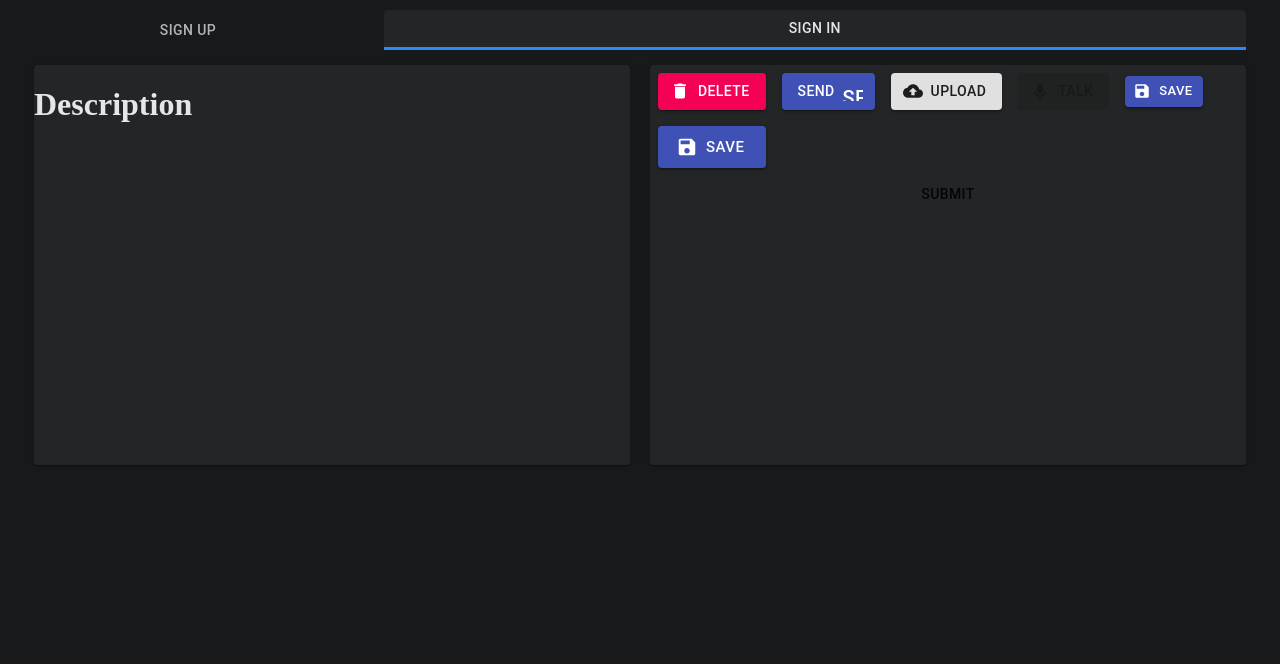
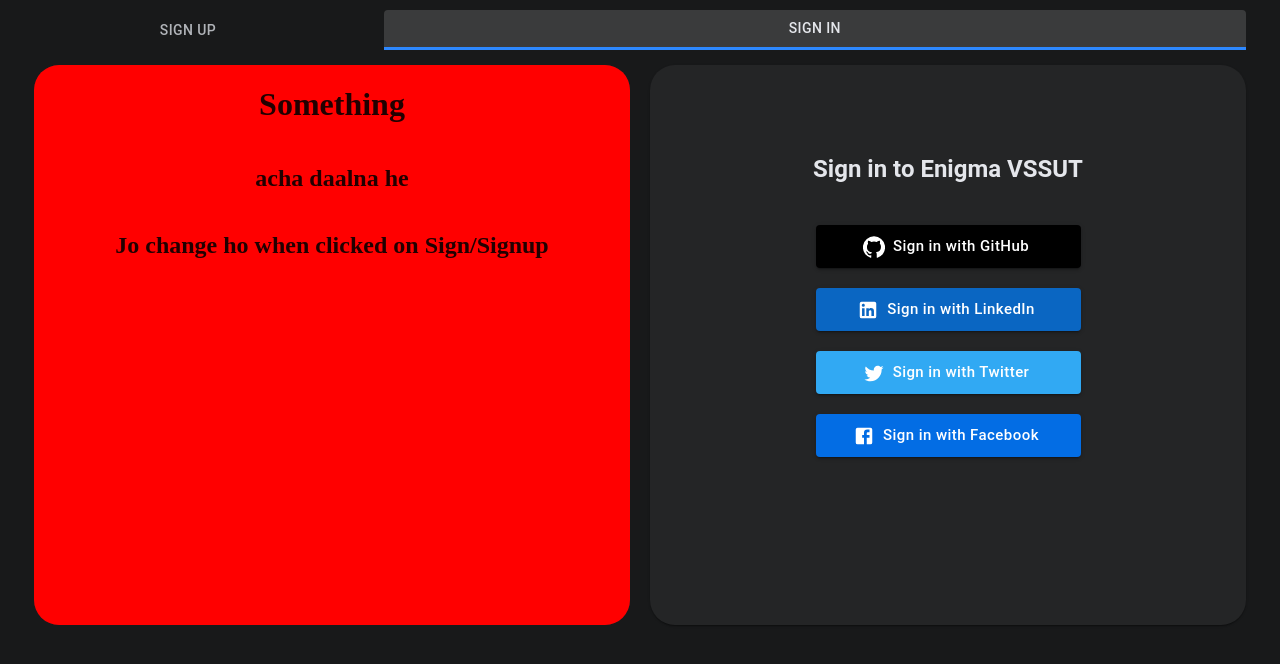
Before and after one commit to EnigmaVSSUT/EnigmaCMS-FrontEnd, a React (Create React App) app: page /auth in a window 1280 px wide. Shown: the top 664 px of the page. Built offline with nearby package versions, Linux system fonts and the light colour scheme.

Commit message:
flipcard

```diff
--- a/src/colors.js
+++ b/src/colors.js
@@ -1,12 +1,16 @@
 export const white = "#ededee";
 export const grey = "#7a7a8c";
 export const green = "#35ff1f";
+export const black = '#000'
 export const darkPrimary = "#18191a";
 export const darkSecondary = "#242526";
 export const darkHighlight = "#3a3b3c";
 export const foregroundActive= "#e4e6eb";
 export const foregroundInactive= "#b0b3b8";
 export const blue = "#2d88ff";
+export const blueTwitter = "#31a9f3";
+export const blueFacebook = "#036de4";
+export const blueLinkedIn = "#0a66c2";
 
 export const body = {
   backgound: darkPrimary,
@@ -17,7 +21,7 @@
   foregroundActive
 };
 export const button = {
-  backgound: darkSecondary,
+  backgound: darkHighlight,
   foregroundActive,
   foregroundInactive
 };
--- a/src/components/Auth/Auth.jsx
+++ b/src/components/Auth/Auth.jsx
@@ -3,7 +3,7 @@
 // import Navbar from "../Navbar/navbar";
 import { Box, Container, Hidden, makeStyles } from "@material-ui/core";
 import AuthCard from "./sections/AuthCard";
-import Description from "./sections/Description";
+import FlipCard from "./sections/FlipCard";
 import SectionSelector from "./sections/SectionSelector";
 import * as colors from "./../../colors";
 
@@ -37,18 +37,17 @@
   return (
     <Container className={classes.body}>
       {/* <Navbar/> */}
-      <SectionSelector
-        handleChangeSection={handleChangeSection}
-      />
+      <SectionSelector handleChangeSection={handleChangeSection} />
       <Box className={classes.mainContainer}>
         <Box display="flex" alignContent="flex-start" className={classes.movingBox}>
-          <AuthCard />
+          <AuthCard type="Sign up" />
           <Hidden xsDown>
-            <Description />
+            <FlipCard />
           </Hidden>
-          <AuthCard />
+          <AuthCard type="Sign in" />
         </Box>
       </Box>
+      {/* <Footer/> */}
     </Container>
   );
 }
--- a/src/components/Auth/components/OAuthButtons.jsx
+++ b/src/components/Auth/components/OAuthButtons.jsx
@@ -1,17 +1,16 @@
 import React from "react";
 
-import { Button } from "@material-ui/core";
-
-import { makeStyles } from "@material-ui/core/styles";
-import DeleteIcon from "@material-ui/icons/Delete";
-import CloudUploadIcon from "@material-ui/icons/CloudUpload";
-import KeyboardVoiceIcon from "@material-ui/icons/KeyboardVoice";
-import Icon from "@material-ui/core/Icon";
-import SaveIcon from "@material-ui/icons/Save";
+import { Button, makeStyles } from "@material-ui/core";
+import LinkedIn from "@material-ui/icons/LinkedIn";
+import GitHub from "@material-ui/icons/GitHub";
+import Twitter from "@material-ui/icons/Twitter";
+import Facebook from "@material-ui/icons/Facebook";
+import * as colors from "./../../../colors";
 
 const useStyles = makeStyles(theme => ({
   button: {
-    margin: theme.spacing(1),
+    margin: theme.spacing(1.3),
+    width:265
   },
 }));
 
@@ -19,33 +18,52 @@
   const classes = useStyles();
 
   return (
-    <div>
-      <Button variant="contained" color="secondary" className={classes.button} startIcon={<DeleteIcon />}>
-        Delete
-      </Button>
-      {/* This Button uses a Font Icon, see the installation instructions in the Icon component docs. */}
-      <Button variant="contained" color="primary" className={classes.button} endIcon={<Icon>send</Icon>}>
-        Send
-      </Button>
-      <Button variant="contained" color="default" className={classes.button} startIcon={<CloudUploadIcon />}>
-        Upload
-      </Button>
+    <>
       <Button
         variant="contained"
-        disabled
-        color="secondary"
+        color='primary'
+        size="large"
         className={classes.button}
-        startIcon={<KeyboardVoiceIcon />}
+        startIcon={<GitHub />}
+        style={{textTransform: 'none', backgroundColor:colors.black}}
       >
-        Talk
+        {props.type} with GitHub
       </Button>
-      <Button variant="contained" color="primary" size="small" className={classes.button} startIcon={<SaveIcon />}>
-        Save
+
+      <Button
+        variant="contained"
+        color="primary"
+        size="large"
+        className={classes.button}
+        startIcon={<LinkedIn />}
+        style={{textTransform: 'none', backgroundColor:colors.blueLinkedIn}}
+      >
+        {props.type} with LinkedIn
       </Button>
-      <Button variant="contained" color="primary" size="large" className={classes.button} startIcon={<SaveIcon />}>
-        Save
+
+      <Button
+        variant="contained"
+        color="primary"
+        size="large"
+        className={classes.button}
+        startIcon={<Twitter />}
+        style={{textTransform: 'none', backgroundColor:colors.blueTwitter}}
+      >
+        {props.type} with Twitter
       </Button>
-    </div>
+
+      <Button
+        variant="contained"
+        color="primary"
+        size="large"
+        className={classes.button}
+        startIcon={<Facebook />}
+        style={{textTransform: 'none', backgroundColor:colors.blueFacebook}}
+      >
+        {props.type} with Facebook
+      </Button>
+
+    </>
   );
 }
 export default OAuthButtons;
--- /dev/null
+++ b/src/components/Auth/flip-card.css
@@ -0,0 +1,47 @@
+.container {
+  position: relative;
+  padding: 0 !important;
+  transform: rotateY(0deg);
+  transition: all 2000ms cubic-bezier(0.9, 0, 0.33, 1);
+}
+.container-flipped {
+  transform: rotateY(180deg);
+  transition: all 2000ms cubic-bezier(0.9, 0, 0.33, 1);
+}
+.flip-card {
+  position: absolute !important;
+  height: 100% !important;
+  width: 100% !important;
+}
+.container .head-card {
+  transform: rotateY(0deg);
+  opacity: 1;
+  background-color: red !important;
+  transition: all 2000ms cubic-bezier(0.9, 0, 0.33, 1);
+}
+.container .tail-card {
+  transform: rotateY(180deg);
+  opacity: 0;
+  background-color: blue !important;
+  transition: all 2000ms cubic-bezier(0.9, 0, 0.33, 1);
+}
+
+.container-flipped .head-card {
+  opacity: 0;
+  transition: all 2000ms cubic-bezier(0.9, 0, 0.33, 1);
+}
+.container-flipped .tail-card {
+  opacity: 1;
+  transition: all 2000ms cubic-bezier(0.9, 0, 0.33, 1);
+}
+
+.card-content > *{
+    /* box-shadow: 0 1px 2px rgba(0,0,0,0.07),
+        0 2px 4px rgba(0,0,0,0.07),
+        0 4px 8px rgba(0,0,0,0.07),
+        0 8px 16px rgba(0,0,0,0.07),
+        0 16px 32px rgba(0,0,0,0.07),
+        0 32px 64px rgba(0,0,0,0.07); */
+
+    text-shadow: 0 32px 64px rgba(0,0,0,0.07);
+}
--- a/src/components/Auth/sections/AuthCard.jsx
+++ b/src/components/Auth/sections/AuthCard.jsx
@@ -1,18 +1,27 @@
 import React from "react";
 
-import { Card, Typography, Button, Box } from "@material-ui/core";
-import useStyle from "../style.js";
+import { Card, Typography, Box, makeStyles } from "@material-ui/core";
+import useCommonCardStyle from "../style.js";
 import OAuthButtons from "./../components/OAuthButtons";
 
+const useStyle = makeStyles(theme => ({
+  head: {
+    margin: "10px 0 2rem 0",
+    fontSize: 24,
+    fontWeight: 600,
+  },
+}));
+
 function AuthCard(props) {
+  const cardClass = useCommonCardStyle();
   const classes = useStyle();
-
   return (
-    <Card className={classes.card}>
-      <Box display='flex' justifyContent='center' alignItems='center' flexDirection='column'>
-        <Typography></Typography>
-        <OAuthButtons />
-        <Button>Submit</Button>
+    <Card className={cardClass.card}>
+      <Box display="flex" justifyContent="center" alignItems="center" flexDirection="column">
+        <Typography variant="h3" className={classes.head}>
+          {props.type} to Enigma VSSUT
+        </Typography>
+        <OAuthButtons type={props.type} />
       </Box>
     </Card>
   );
--- a/src/components/Auth/sections/Description.jsx
+++ /dev/null
@@ -1,15 +0,0 @@
-import React from "react";
-import { Card } from "@material-ui/core";
-import useStyle from "./../style.js";
-
-
-function Description() {
-  const classes = useStyle();
-  return (
-    <Card  className={classes.card}>
-      <h1>Description</h1>
-    </Card>
-  );
-}
-
-export default Description;
--- /dev/null
+++ b/src/components/Auth/sections/FlipCard.jsx
@@ -0,0 +1,41 @@
+import React from "react";
+import { Card, Box, Container, makeStyles } from "@material-ui/core";
+import useCommonCardStyle from "../style.js";
+import './../flip-card.css'
+
+const useStyle = makeStyles(theme => ({
+
+  rotate: isSignUp => {
+    return {
+      transform: !isSignUp ? "translateX(0%)" : "translateX(-50%)",
+      transition: "all 500ms cubic-bezier(0.9, 0, 0.33, 1)",
+    };
+  },
+}));
+
+function FlipCard() {
+  const cardClass = useCommonCardStyle();
+  const classes = useStyle();
+
+  return (
+    <div className={`${cardClass.card} container`}>
+      <Card className="flip-card head-card">
+        <Box display="flex" justifyContent="center" alignItems="center" flexDirection="column" className="card-content">
+          <h1>Something</h1>
+          <h2>acha daalna he</h2>
+          <h2>Jo change ho when clicked on Sign/Signup</h2>
+        </Box>
+      </Card>
+      <Card className="flip-card tail-card">
+        <Box display="flex" justifyContent="center" alignItems="center" flexDirection="column" className="card-content">
+          <h1>2Something2</h1>
+          <h2>2acha daalna he2</h2>
+          <h2>2Jo change ho when clicked on Sign/Signup2</h2>
+        </Box>
+      </Card>
+    </div>
+
+  );
+}
+
+export default FlipCard;
--- a/src/components/Auth/style.js
+++ b/src/components/Auth/style.js
@@ -3,11 +3,14 @@
 
 const useStyle = makeStyles(theme => ({
   card: {
+    borderRadius:25,
     backgroundColor: colors.card.backgound,
     color: colors.body.foregroundActive,
     minHeight: "50vh",
     minWidth: "calc(50% - 20px)",
     margin:10,
+    padding:'10vh 0',
+    overflow:'hidden'
   },
 }));
 
```
